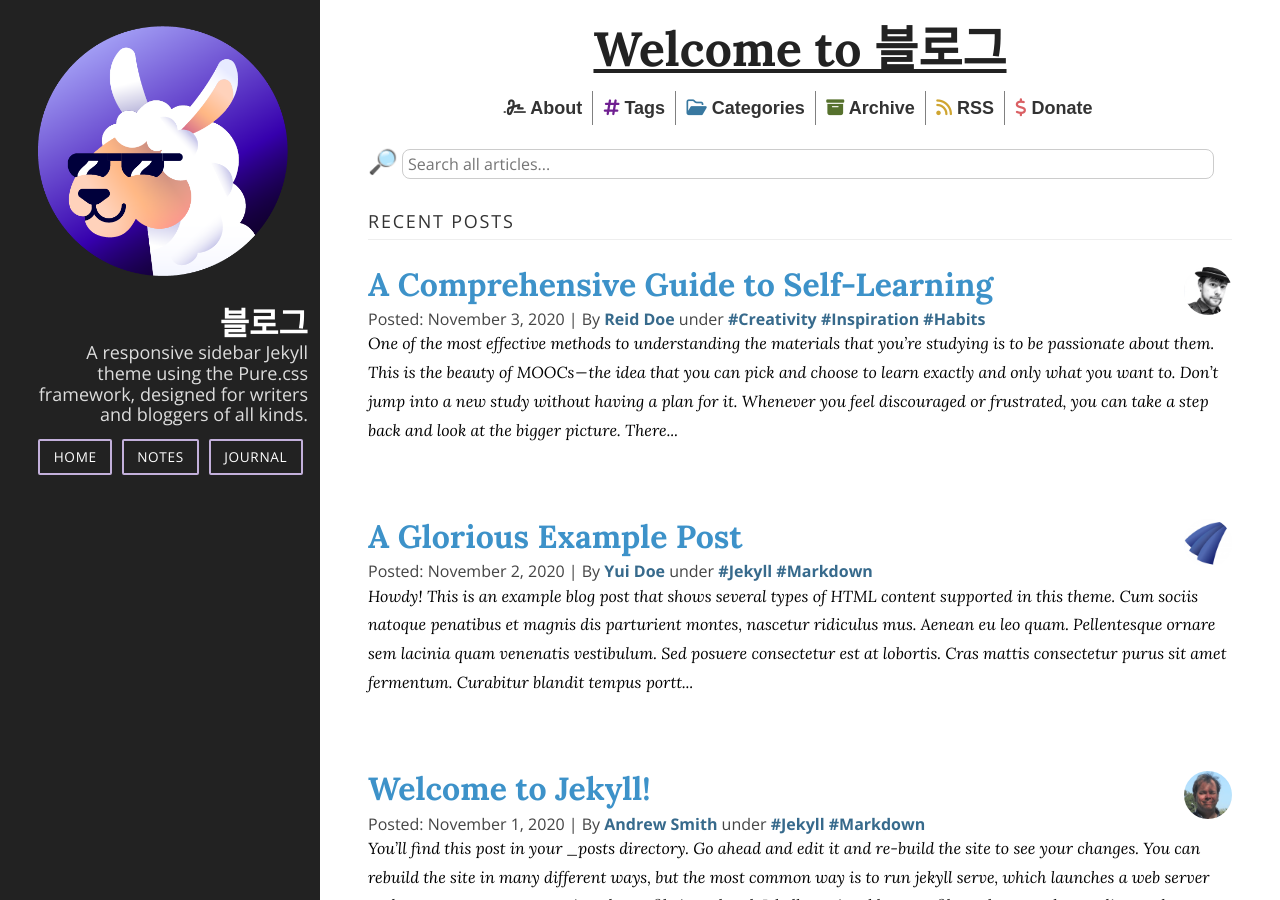
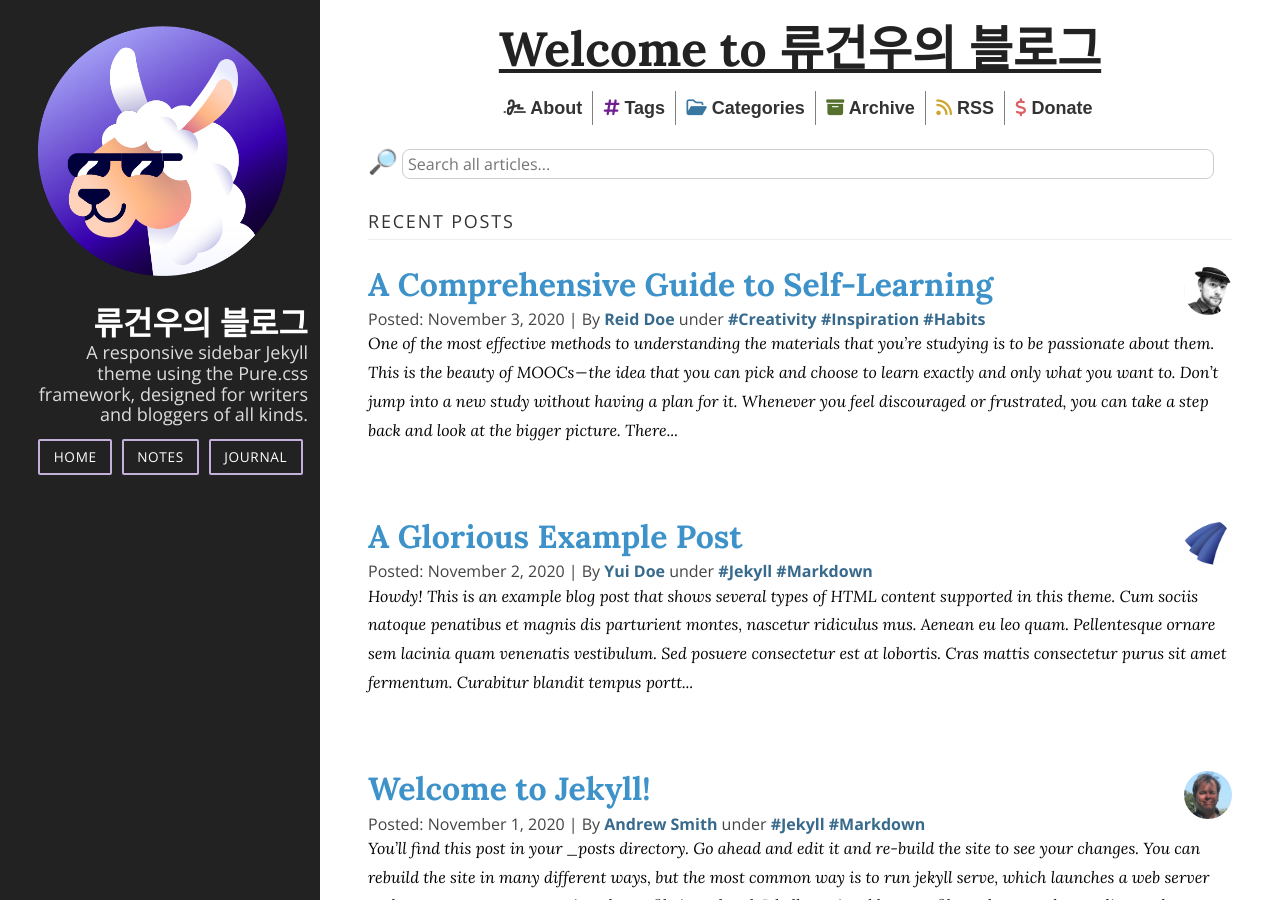
Before and after one commit to ryukunwoo/ryukunwoo.github.io, a Jekyll site: the page built from index.html, in a window 1280 px wide and 900 px high. Built offline with Jekyll 4.4.1, drawn with Linux system fonts in a browser that asks for light colours; nearby versions of some CDN libraries; the list of posts is cut into pages by our own code.

Commit message:
update contents

```diff
--- a/_config.yml
+++ b/_config.yml
@@ -18,14 +18,14 @@
 # You can create any custom variable you would like, and they will be accessible
 # in the templates via {{ site.myvariable }}.
 
-title: "블로그"
+title: "류건우의 블로그"
 email: gwjason0108@gmail.com
 description: >- # this means to ignore newlines until "baseurl:"
   A responsive sidebar Jekyll theme using the Pure.css framework,
   designed for writers and bloggers of all kinds.
 baseurl: "" # the subpath of your site, e.g. /blog
 url: "https://purelog.netlify.app" # the base hostname & protocol for your site, e.g. http://example.com
-repository: brennanbrown/purelog
+repository: ryukunwoo/purelog
 twitter:
 github: ryukunwoo
 
@@ -37,7 +37,7 @@ disqus: purelog-jekyll
 
 author: 류건우
 author_bio: >-
-  테스트용 블로그입니다.
+  공부용 블로그입니다.
 author_pic: https://brennanbrown.ca/img/avatar.png
 paginate: 4
 paginate_path: "/:num/"
```
